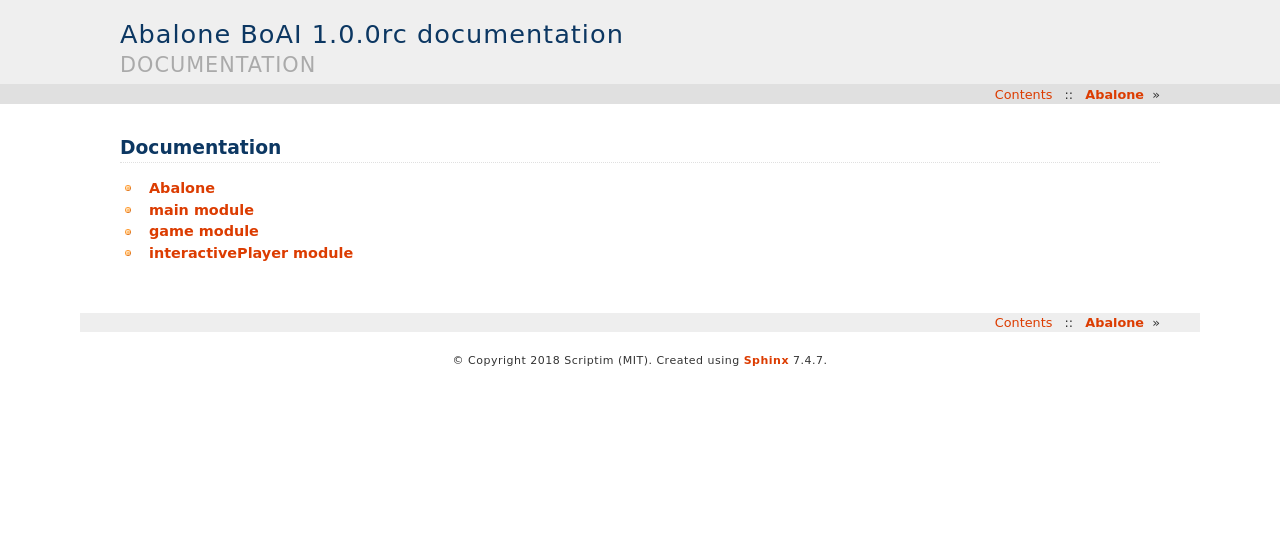
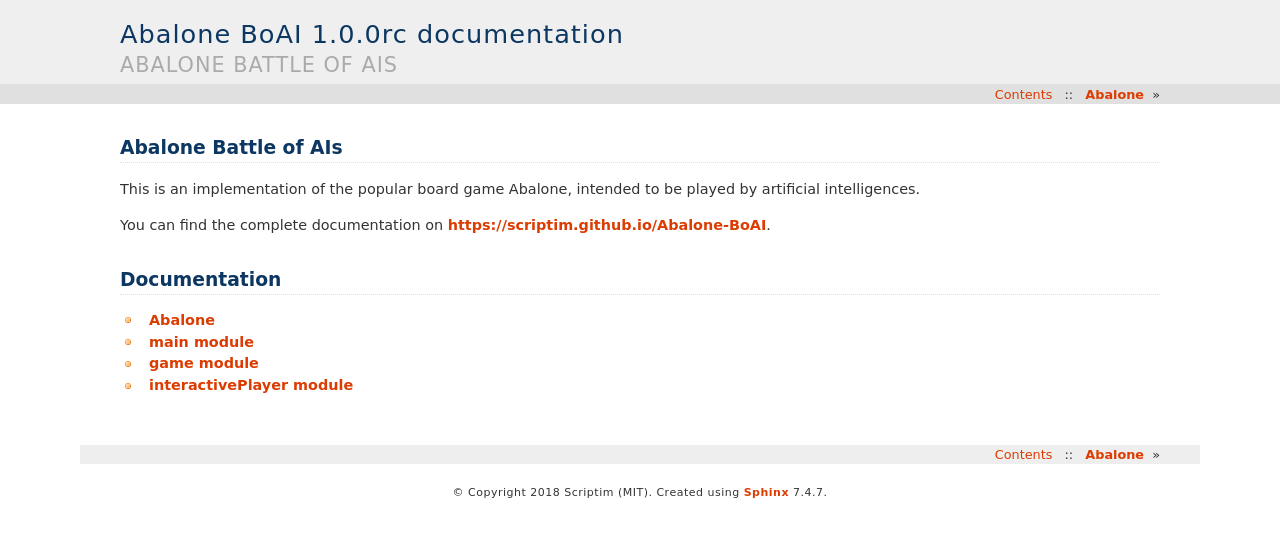
Before and after one commit to aelashkin/Abalone-BoAI, a Sphinx documentation site: the page built from docs/index.rst, in a window 1280 px wide. Shown: the top 537 px of the page. Built offline with Sphinx 7.4.7, drawn with Linux system fonts in a browser that asks for light colours.

Commit message:
Add readme
Include README.md in the documentation

```diff
--- /dev/null
+++ b/README.md
@@ -0,0 +1,7 @@
+# Abalone Battle of AIs
+
+This is an implementation of the popular board game Abalone, intended to be
+played by artificial intelligences.
+
+You can find the complete documentation on
+<https://scriptim.github.io/Abalone-BoAI>.
--- a/docs/conf.py
+++ b/docs/conf.py
@@ -11,7 +11,7 @@ author = 'Scriptim'
 version = '1.0.0'
 release = '1.0.0rc'
 
-extensions = ['sphinx.ext.autodoc']
+extensions = ['sphinx.ext.autodoc', 'm2r']
 
 source_suffix = '.rst'
 master_doc = 'index'
--- a/docs/index.rst
+++ b/docs/index.rst
@@ -1,3 +1,5 @@
+.. mdinclude:: ../README.md
+
 Documentation
 =============
 
```
